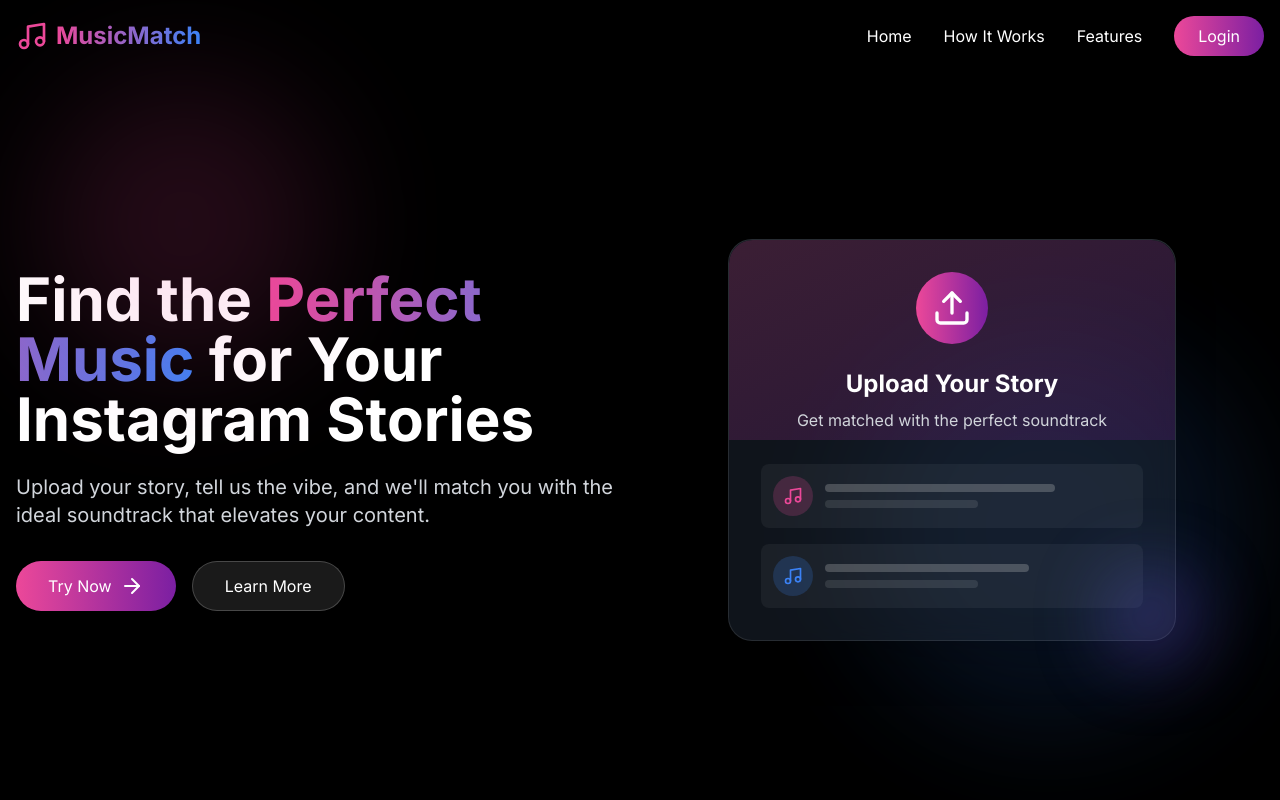
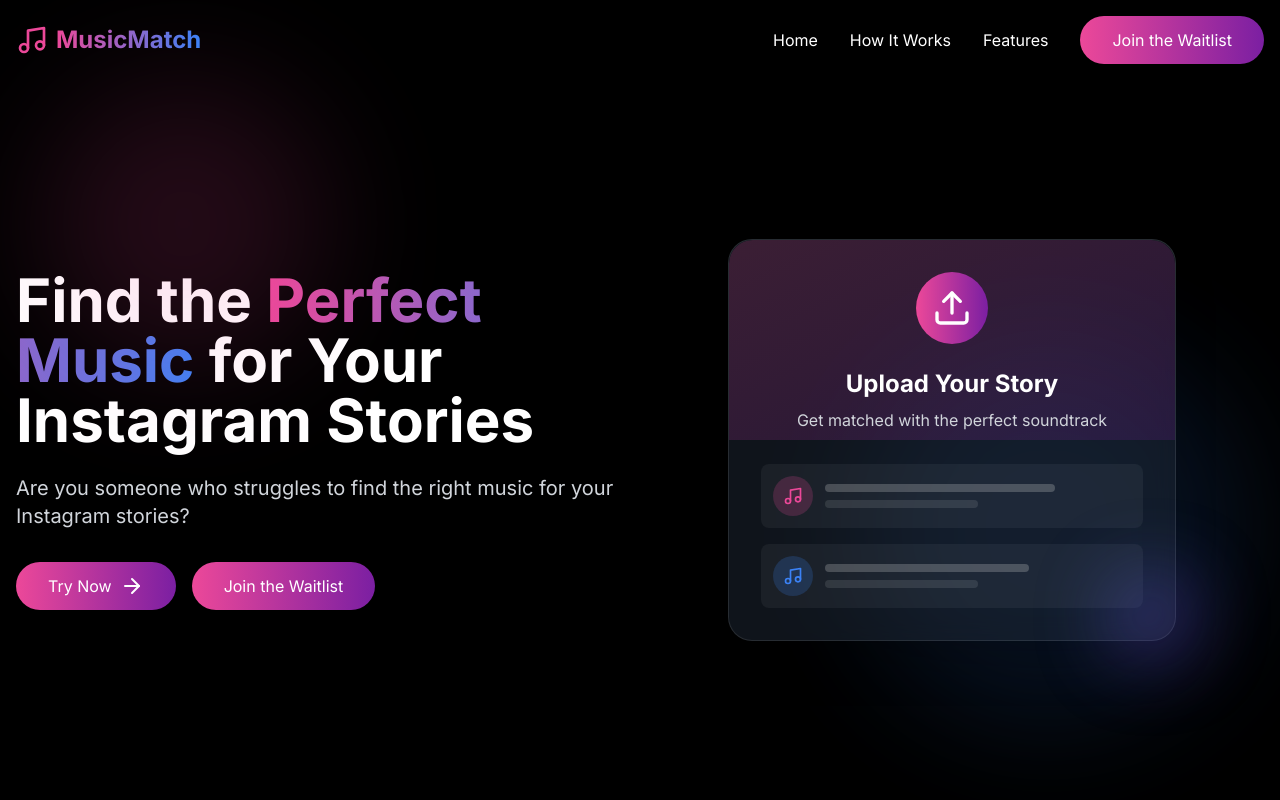
Before and after one commit to yashsaraswat2004/Audiory, a React (Vite) app in the folder project/: page / in a window 1280 px wide. Shown: the top 800 px of the page. Built offline with nearby package versions, Linux system fonts and the light colour scheme.

Commit message:
Join a waitlist

```diff
--- a/project/package.json
+++ b/project/package.json
@@ -12,7 +12,8 @@
   "dependencies": {
     "lucide-react": "^0.344.0",
     "react": "^18.3.1",
-    "react-dom": "^18.3.1"
+    "react-dom": "^18.3.1",
+    "react-helmet": "^6.1.0"
   },
   "devDependencies": {
     "@eslint/js": "^9.9.1",
--- a/project/src/components/Footer.tsx
+++ b/project/src/components/Footer.tsx
@@ -1,6 +1,6 @@
 import React from 'react';
 import { Music, Instagram, Twitter, Facebook } from 'lucide-react';
-
+import WaitinglistWidget from './WaitlistWidget';
 const Footer: React.FC = () => {
   return (
     <footer className="bg-black relative overflow-hidden">
@@ -54,14 +54,7 @@ const Footer: React.FC = () => {
             <h4 className="text-white font-semibold mb-4">Subscribe</h4>
             <p className="text-gray-400 mb-4">Stay updated with our latest features and releases.</p>
             <div className="flex">
-              <input
-                type="email"
-                placeholder="Your email"
-                className="bg-white/5 border border-white/10 rounded-l-lg px-4 py-2 text-white w-full focus:outline-none focus:border-pink-500"
-              />
-              <button className="bg-gradient-to-r from-pink-500 to-purple-600 text-white px-4 py-2 rounded-r-lg hover:opacity-90 transition-opacity">
-                Join
-              </button>
+             <WaitinglistWidget/>
             </div>
           </div>
         </div>
--- a/project/src/components/Header.tsx
+++ b/project/src/components/Header.tsx
@@ -1,6 +1,6 @@
 import React, { useState, useEffect } from 'react';
 import { Menu, X, Music, Search, User } from 'lucide-react';
-
+import WaitingListWidget from './WaitlistWidget';
 const Header: React.FC = () => {
   const [isMenuOpen, setIsMenuOpen] = useState(false);
   const [isScrolled, setIsScrolled] = useState(false);
@@ -34,9 +34,7 @@ const Header: React.FC = () => {
             <a href="#" className="text-white hover:text-pink-400 transition-colors">Home</a>
             <a href="#how-it-works" className="text-white hover:text-pink-400 transition-colors">How It Works</a>
             <a href="#features" className="text-white hover:text-pink-400 transition-colors">Features</a>
-            <button className="bg-gradient-to-r from-pink-500 to-purple-600 text-white px-6 py-2 rounded-full hover:opacity-90 transition-opacity">
-              Login
-            </button>
+            <WaitingListWidget/>
           </nav>
 
           {/* Mobile Menu Button */}
@@ -75,9 +73,10 @@ const Header: React.FC = () => {
               >
                 Features
               </a>
-              <button className="bg-gradient-to-r from-pink-500 to-purple-600 text-white px-6 py-2 rounded-full hover:opacity-90 transition-opacity self-start">
+              {/* <button className="bg-gradient-to-r from-pink-500 to-purple-600 text-white px-6 py-2 rounded-full hover:opacity-90 transition-opacity self-start">
                 Login
-              </button>
+              </button> */}
+              <WaitingListWidget />
             </nav>
           </div>
         </div>
--- a/project/src/components/Hero.tsx
+++ b/project/src/components/Hero.tsx
@@ -1,7 +1,7 @@
 import React, { useState } from 'react';
 import { ArrowRight, Upload, Music } from 'lucide-react';
 import StoryUploader from './StoryUploader';
-
+import WaitlistWidget from './WaitlistWidget';
 const Hero: React.FC = () => {
   const [showUploader, setShowUploader] = useState(false);
 
@@ -21,7 +21,7 @@ const Hero: React.FC = () => {
               Find the <span className="bg-gradient-to-r from-pink-500 to-blue-500 bg-clip-text text-transparent">Perfect Music</span> for Your Instagram Stories
             </h1>
             <p className="text-xl text-gray-300 mb-8">
-              Upload your story, tell us the vibe, and we'll match you with the ideal soundtrack that elevates your content.
+              Are you someone who struggles to find the right music for your Instagram stories?
             </p>
             <div className="flex flex-col sm:flex-row gap-4">
               <button
@@ -31,9 +31,7 @@ const Hero: React.FC = () => {
                 Try Now
                 <ArrowRight className="ml-2 group-hover:translate-x-1 transition-transform" />
               </button>
-              <button className="bg-white/10 backdrop-blur-sm text-white border border-white/20 px-8 py-3 rounded-full hover:bg-white/20 transition-all duration-300">
-                Learn More
-              </button>
+              <WaitlistWidget />
             </div>
           </div>
 
--- /dev/null
+++ b/project/src/components/WaitlistWidget.tsx
@@ -0,0 +1,47 @@
+import React, { useState } from "react";
+import Helmet from "react-helmet";
+
+const WaitlistModal = ({ open, onClose }) => {
+  if (!open) return null;
+  return (
+    <div className="fixed inset-0 bg-black bg-opacity-40 flex items-center justify-center z-50">
+      <div className="bg-black rounded-lg p-8 max-w-md w-full relative">
+        <button
+          onClick={onClose}
+          className="absolute top-2 right-4 text-gray-400 hover:text-gray-600 "
+        >
+          ×
+        </button>
+        <div
+          id="getWaitlistContainer"
+          data-waitlist_id="28901"
+        ></div>
+        <Helmet>
+          <link
+            rel="stylesheet"
+            type="text/css"
+            href="https://prod-waitlist-widget.s3.us-east-2.amazonaws.com/getwaitlist.min.css"
+          />
+          <script src="https://prod-waitlist-widget.s3.us-east-2.amazonaws.com/getwaitlist.min.js"></script>
+        </Helmet>
+      </div>
+    </div>
+  );
+};
+
+const JoinWaitlistButton = () => {
+  const [open, setOpen] = useState(false);
+  return (
+    <>
+      <button
+        onClick={() => setOpen(true)}
+        className="bg-gradient-to-r from-pink-500 to-purple-600 text-white px-8 py-3 rounded-full hover:opacity-90 transition-all duration-300"
+      >
+        Join the Waitlist
+      </button>
+      <WaitlistModal open={open} onClose={() => setOpen(false)} />
+    </>
+  );
+};
+
+export default JoinWaitlistButton;
```
Also changed, not shown: 1 other file (tests, documents, lock files or other folders).
